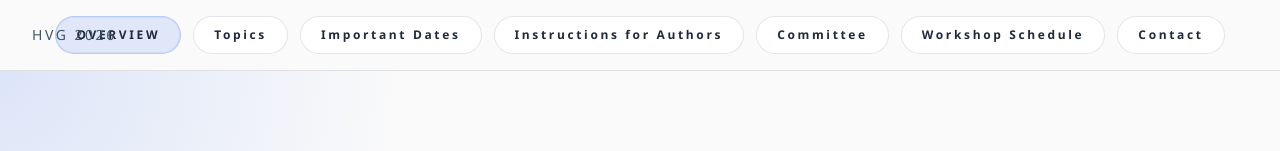
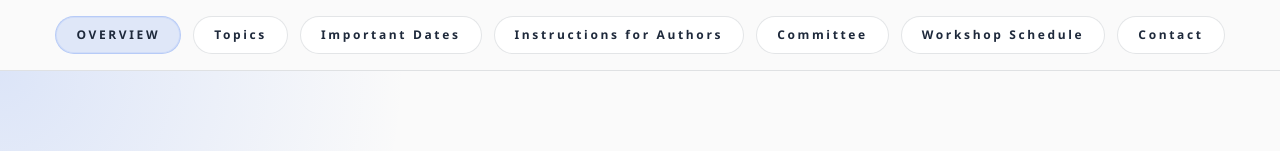
Before and after one commit to hvg-workshop/workshop2026, a React (Vite) app: page /#overview in a window 1280 px wide. Shown: the top 151 px of the page. Built offline with nearby package versions, Linux system fonts and the light colour scheme.

Commit message:
feat:移除

```diff
--- a/src/content/workshop-content.js
+++ b/src/content/workshop-content.js
@@ -1,5 +1,5 @@
 export const workshopContent = {
-  brandLabel: 'HVG 2026',
+  // brandLabel: 'HVG 2026',
   tabs: [
     { id: 'overview', label: 'OVERVIEW' },
     { id: 'topics', label: 'Topics' },
```
